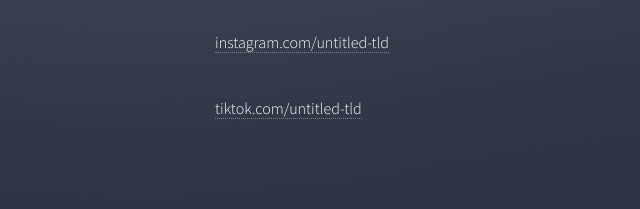
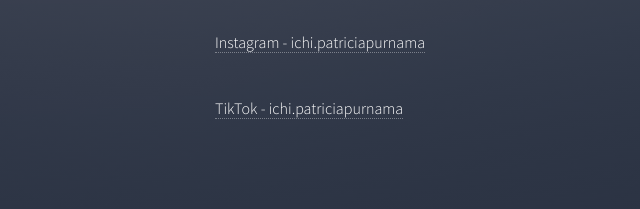
Before and after one commit to ichipatricia/ichipatricia.github.io, a plain HTML site: page index.html in a window 1280 px wide. Shown: the part 3631-3840 px from the top of the page, 37-677 px from the left. Drawn offline with Linux system fonts and the light colour scheme; files whose address does not match are found by name.

Commit message:
Update index.html

```diff
--- a/index.html
+++ b/index.html
@@ -109,8 +109,8 @@
 							<p>Have an idea in mind or need help crafting the perfect Instagram content? Whether it’s a post, story, or reel, I’m here to bring your vision to life. Let’s collaborate and create content that engages, inspires, and grows your audience. Feel free to reach out for inquiries, pricing details, or custom content requests—I’d love to work with you! 📩✨</p>
 
 							<ul class="contact">
-								<li><a href="#">instagram.com/untitled-tld</a></li>
-								<li><a href="#">tiktok.com/untitled-tld</a></li>
+								<li><a href="www.instagram.com/ichi.patriciapurnama?igsh=MTZuOWIxMzM2bGZmeg==">Instagram - ichi.patriciapurnama</a></li>
+								<li><a href="www.tiktok.com/@ichi.patriciapurnama">TikTok - ichi.patriciapurnama</a></li>
 							</ul>
 							<ul class="copyright">
 								<li>&copy; All rights reserved.</li><li>Blogger: IchiPatricia</li>
```
